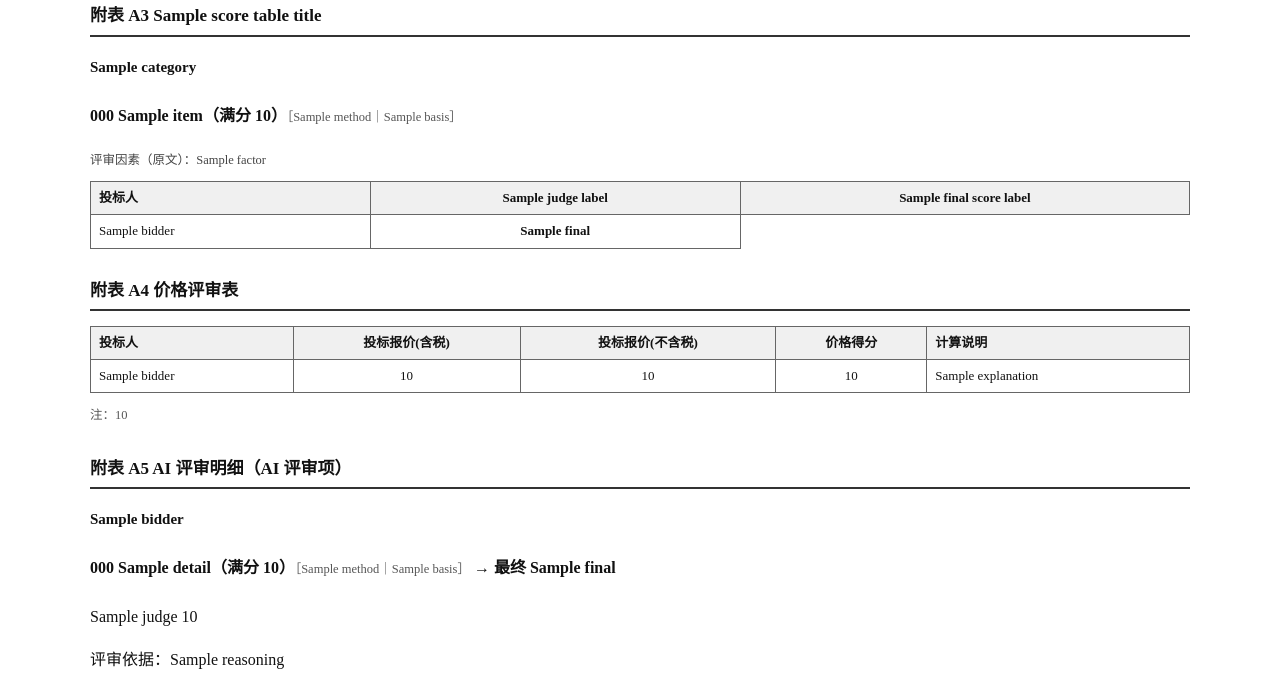
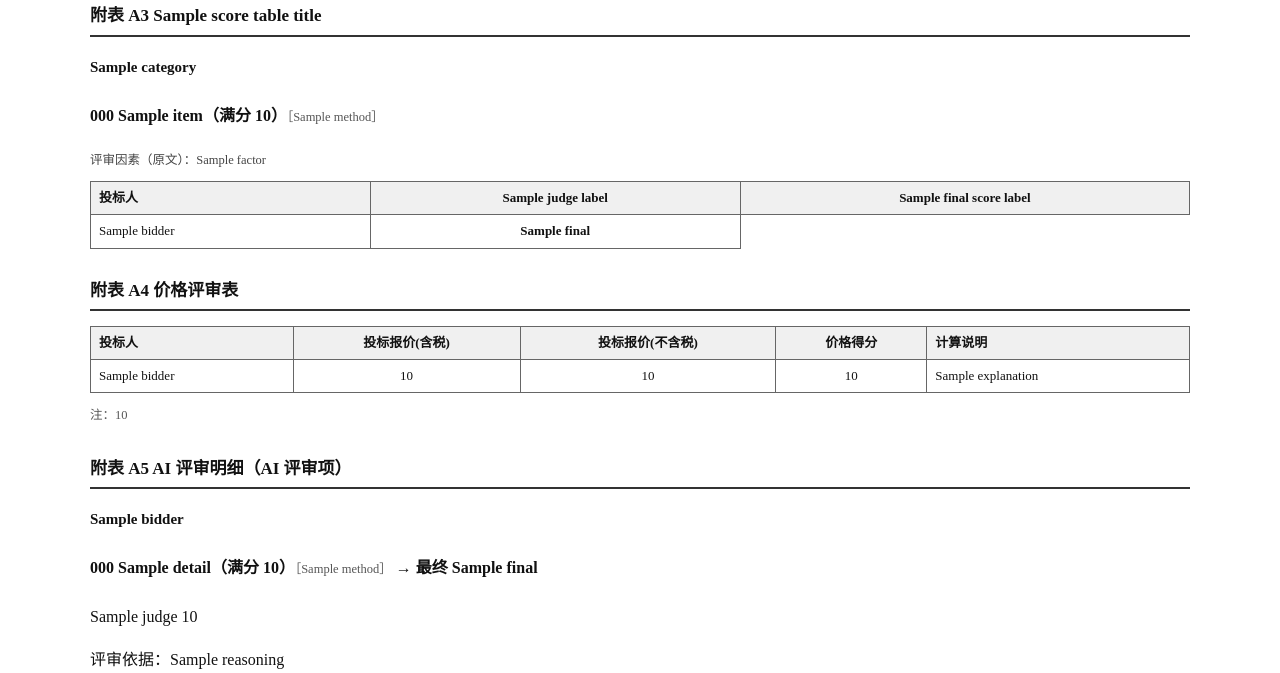
Before and after one commit to zjzjzjj/RPF-Agent, a Python web app: template backend/app/report/templates/formal_report.html.j2 in a window 1280 px wide. Shown: the part 1217-1890 px from the top of the page. Run offline with Jinja, Linux system fonts and the light colour scheme; the template is opened without the code that fills it: most values are stand-ins (such as "Sample title", 1, 10 or a date in 2020).

Commit message:
fix(ui): 方法标签后的"—"占位不再显示（无列值时只显示方法，2026-11-23 用户拍板）
Co-Authored-By: Claude Code <noreply@anthropic.com>

```diff
--- a/backend/app/report/templates/formal_report.html.j2
+++ b/backend/app/report/templates/formal_report.html.j2
@@ -100,7 +100,7 @@
 {% for group in score_groups %}
 <h3>{{ group.category }}</h3>
 {% for item in group['items'] %}
-<h4>{{ item.code }} {{ item.name }}（满分 {{ item.max_score }}）<span class="method">［{{ item.method }}｜{{ item.basis or "—" }}］</span></h4>
+<h4>{{ item.code }} {{ item.name }}（满分 {{ item.max_score }}）<span class="method">［{{ item.method }}{{ "｜" + item.basis if item.basis in ("主观", "客观") else "" }}］</span></h4>
 {% if item.factor %}<p class="factor">评审因素（原文）：{{ item.factor[:400] }}</p>{% endif %}
 <table><tr><th class="left">投标人</th>{% for j in judge_labels %}<th>{{ j }}</th>{% endfor %}<th>{{ final_score_label }}</th></tr>
 {% for p in item.per_bidder %}
@@ -125,7 +125,7 @@
 {% for detail in ai_detail %}
 <h3>{{ detail.bidder }}</h3>
 {% for it in detail['items'] %}
-<h4>{{ it.code }} {{ it.name }}（满分 {{ it.max_score }}）<span class="method">［{{ it.method }}｜{{ it.basis or "—" }}］</span> → 最终 {{ it.final }}</h4>
+<h4>{{ it.code }} {{ it.name }}（满分 {{ it.max_score }}）<span class="method">［{{ it.method }}{{ "｜" + it.basis if it.basis in ("主观", "客观") else "" }}］</span> → 最终 {{ it.final }}</h4>
 {% if it.judges %}<p>{% for j in it.judges %}<span {% if j.dropped %}class="dropped"{% endif %}>{{ j.judge }} {{ j.score }}{% if j.dropped %}（已弃）{% endif %}</span>{% if not loop.last %} ｜ {% endif %}{% endfor %}</p>{% endif %}
 {% if it.reasoning %}<p class="left">评审依据：{{ it.reasoning }}</p>{% endif %}
 {% for c in it.citations %}<p class="note">引文（p{{ c.page_no }}{% if c.verified %}✓已核验{% else %}未核验{% endif %}）：{{ c.quote }}</p>{% endfor %}
--- a/backend/app/services/report_service.py
+++ b/backend/app/services/report_service.py
@@ -1443,7 +1443,9 @@ def render_docx(report: dict) -> bytes:
         for item in group["items"]:
             heading(f"{item['code']} {item['name']}（满分 {item['max_score']}）", 3)
             if automated:
-                para(f"评审方法：{item['method']}｜{item.get('basis') or '—'}")
+                _basis = item.get("basis")
+                para(f"评审方法：{item['method']}"
+                     + (f"｜{_basis}" if _basis in ("主观", "客观") else ""))
             if item["factor"]:
                 para(f"评审因素（原文）：{item['factor'][:400]}")
             table(
--- a/frontend/src/components/results/ItemTable.tsx
+++ b/frontend/src/components/results/ItemTable.tsx
@@ -92,7 +92,9 @@ export default function ItemTable({ bucket, onOpenReason, onOpenEvidence, onView
           render: (_, item) => (
             <>
               <Tag color={METHOD_COLOR[item.scoring_method] ?? "default"}>{item.scoring_method}</Tag>
-              <Tag color={BASIS_COLOR[item.scoring_basis] ?? "default"}>{item.scoring_basis}</Tag>
+              {item.scoring_basis !== "—" && (
+                <Tag color={BASIS_COLOR[item.scoring_basis] ?? "default"}>{item.scoring_basis}</Tag>
+              )}
             </>
           ),
         },
--- a/frontend/src/pages/EvidenceWorkbench.tsx
+++ b/frontend/src/pages/EvidenceWorkbench.tsx
@@ -122,7 +122,7 @@ export default function EvidenceWorkbench() {
         </Typography.Title>
         <Tag color={isVeto ? "red" : isMatch ? "geekblue" : isSubjective ? "purple" : "blue"}>
           {isVeto ? managed ? "符合性结论" : "否决项" : isMatch ? "判断项" : isSubjective ? managed ? "AI 自动评分" : "AI 评审（建议）" : "规则评审（确定性计算）"}
-          {(score as { scoring_basis?: string }).scoring_basis ? `（${(score as { scoring_basis?: string }).scoring_basis}）` : ""}
+          {(score as { scoring_basis?: string }).scoring_basis && (score as { scoring_basis?: string }).scoring_basis !== "—" ? `（${(score as { scoring_basis?: string }).scoring_basis}）` : ""}
         </Tag>
         <Tag>{managed && score.machine_status === "execution_failed" ? "执行失败，可恢复" : managed && !["auto_confirmed", "not_applicable"].includes(score.review_status) ? "待自动完成" : REVIEW_STATUS_LABELS[score.review_status] ?? score.review_status}</Tag>
         {score.evidence_status === "verified" && <Tag color="green">证据已核验</Tag>}
```
